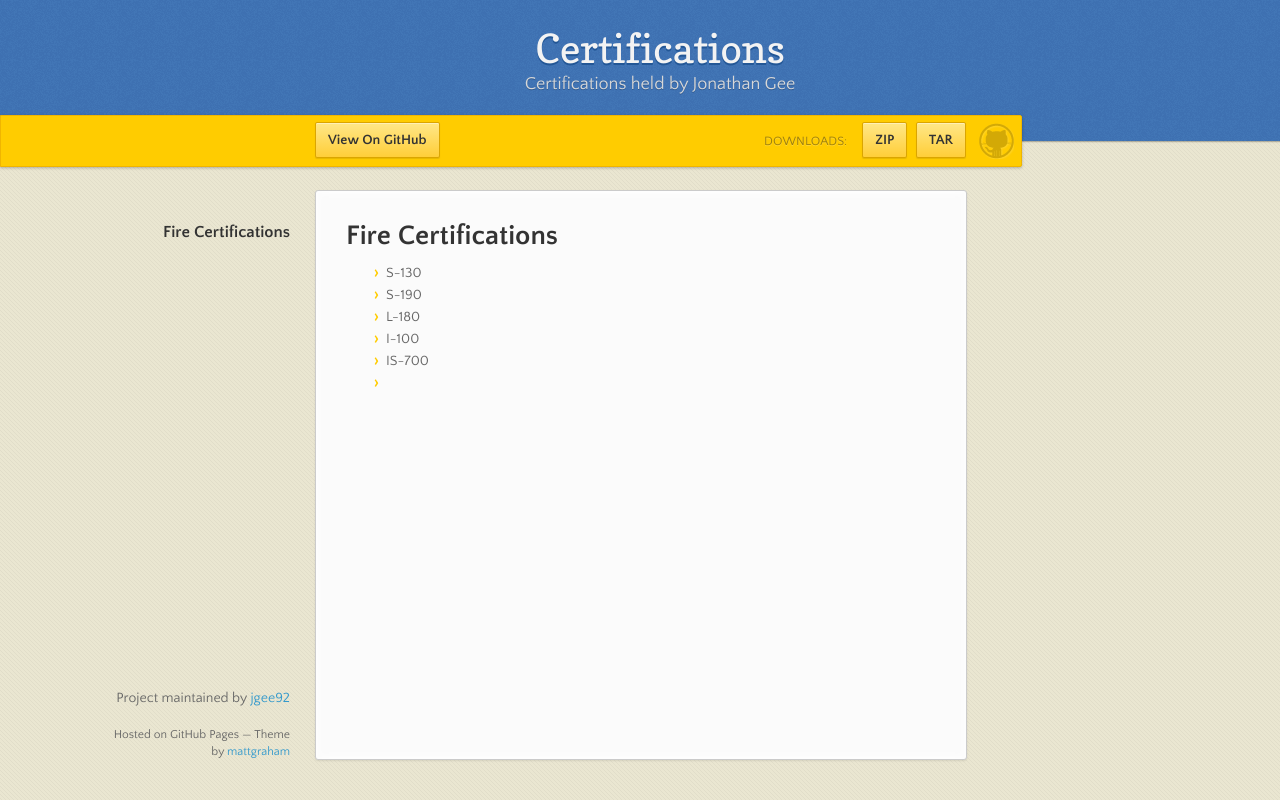
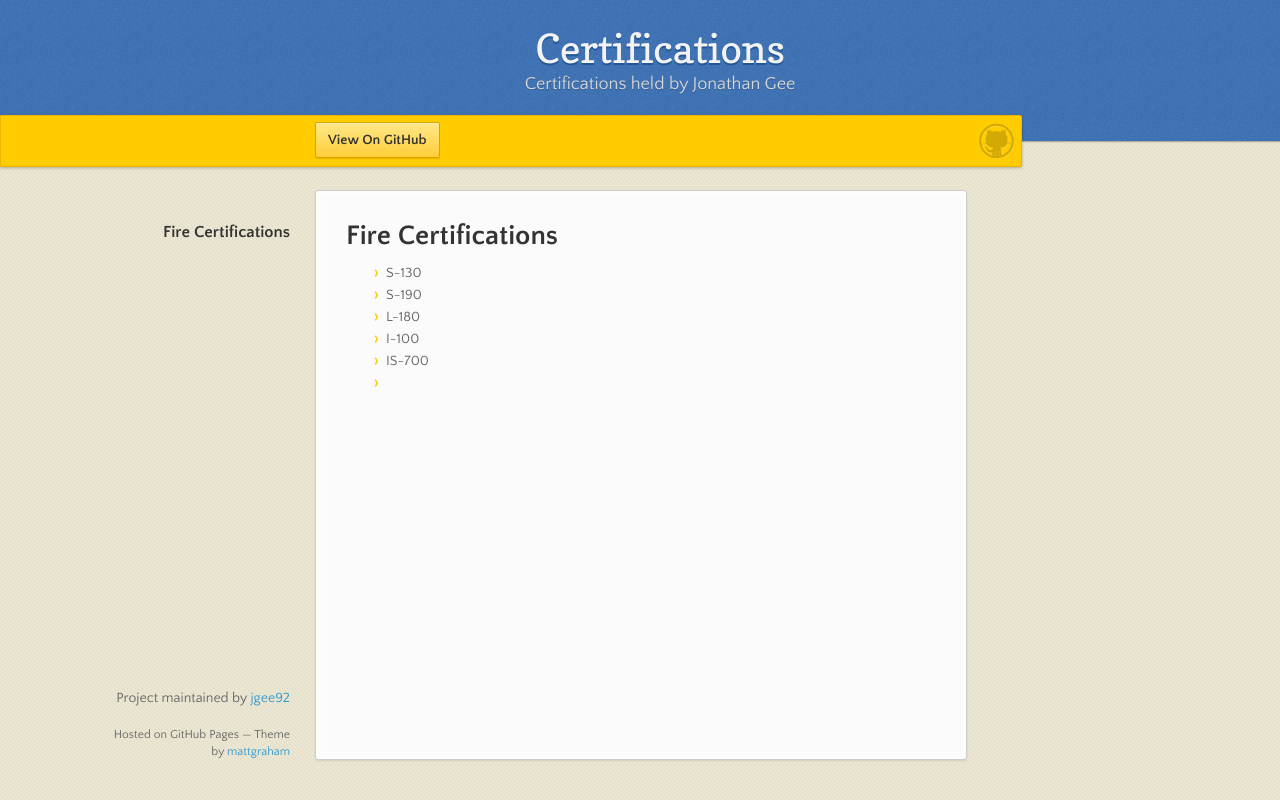
Before and after one commit to jgee92/Certifications, a plain HTML site: page index.html in a window 1280 px wide. Drawn offline with nearby package versions, Linux system fonts and the light colour scheme.

Commit message:
Update index.html

```diff
--- a/index.html
+++ b/index.html
@@ -25,13 +25,7 @@
         <span id="logo"></span>
 
         <a href="https://github.com/jgee92/Certifications" class="button fork"><strong>View On GitHub</strong></a>
-        <div class="downloads">
-          <span>Downloads:</span>
-          <ul>
-            <li><a href="https://github.com/jgee92/Certifications/zipball/master" class="button">ZIP</a></li>
-            <li><a href="https://github.com/jgee92/Certifications/tarball/master" class="button">TAR</a></li>
-          </ul>
-        </div>
+
       </div><!-- end banner -->
 
     <div class="wrapper">
```
